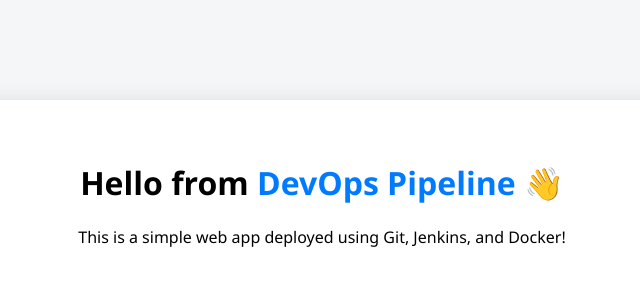
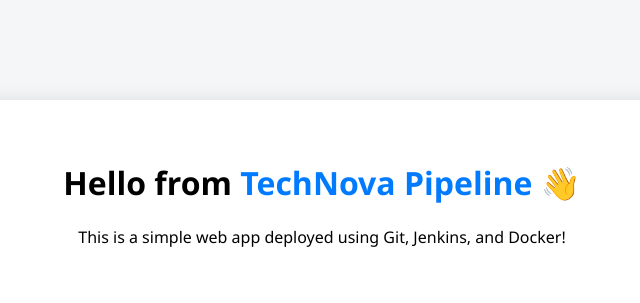
Before and after one commit to lalit-shinkar/helloDevops, a Flask app: page / in a window 1280 px wide. Shown: the top 303 px of the page, without its empty margins (318-958 px from the left). Run offline with Flask 3, Linux system fonts and the light colour scheme.

Commit message:
Update index.html

```diff
--- a/frontend/templates/index.html
+++ b/frontend/templates/index.html
@@ -7,7 +7,7 @@
 </head>
 <body>
     <div class="container">
-        <h1>Hello from <span>DevOps Pipeline</span> 👋</h1>
+        <h1>Hello from <span>TechNova Pipeline</span> 👋</h1>
         <p>This is a simple web app deployed using Git, Jenkins, and Docker!</p>
     </div>
 </body>
```
